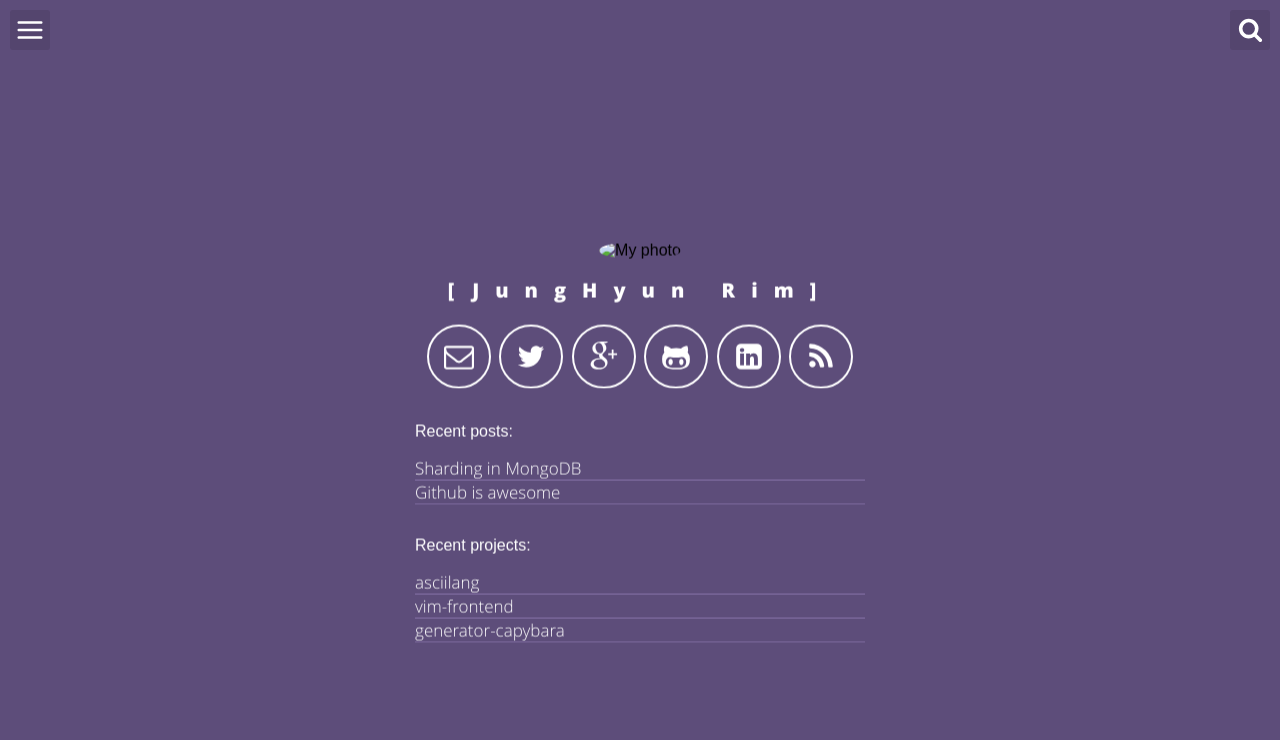
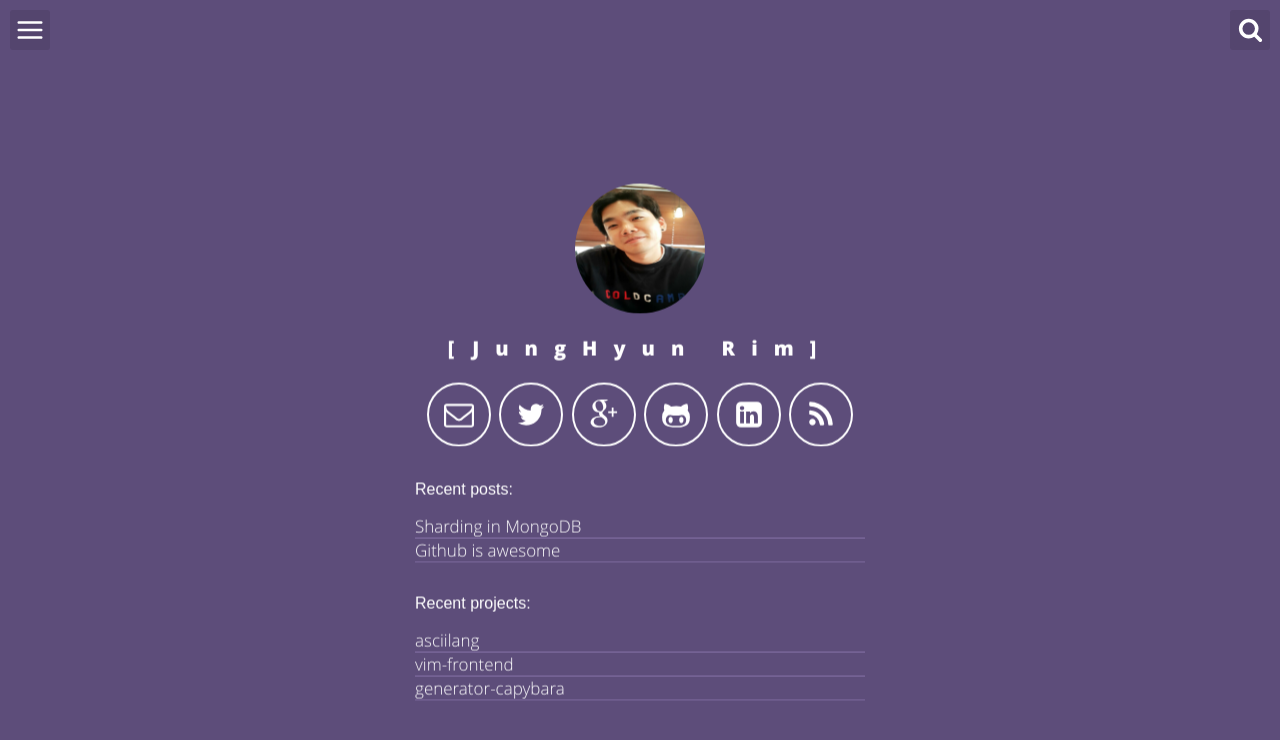
Before and after one commit to rim0621/rim0621.github.io, a Jekyll site: the page built from index.html, in a window 1280 px wide. Shown: the top 740 px of the page. Built offline with Jekyll 4.4.1, drawn with Linux system fonts in a browser that asks for light colours.

Commit message:
2017-12-22

```diff
--- a/_config.yml
+++ b/_config.yml
@@ -11,8 +11,8 @@ twitter_username: JungHyun Rim
 github_username:  JungHyun Rim
 gplus_username:  JungHyun Rim
 linkedin_public_url: loremipsum # Example: For public profile 'www.linkedin.com/in/john-smith', 'john-smith' is your linkedin_public_url
-disqus_username: loremipsum
-profile_picture: rim0621.github.io/assets/img/sharding-gerenciamento-usuarios/me.JPG
+disqus_username: JungHyun Rim
+profile_picture: https://rim0621.github.io/assets/img/sharding-gerenciamento-usuarios/me.JPG
 
 # Build settings
 markdown: kramdown
```
